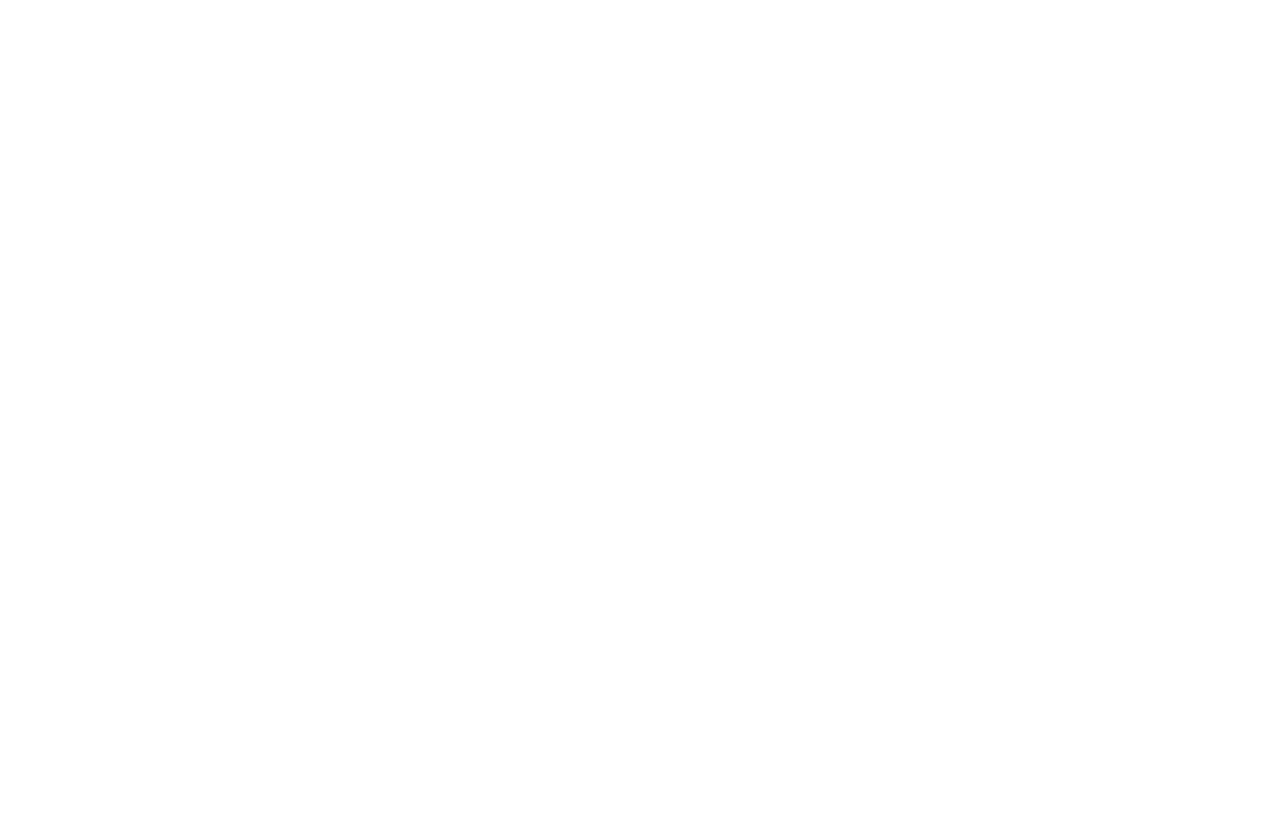
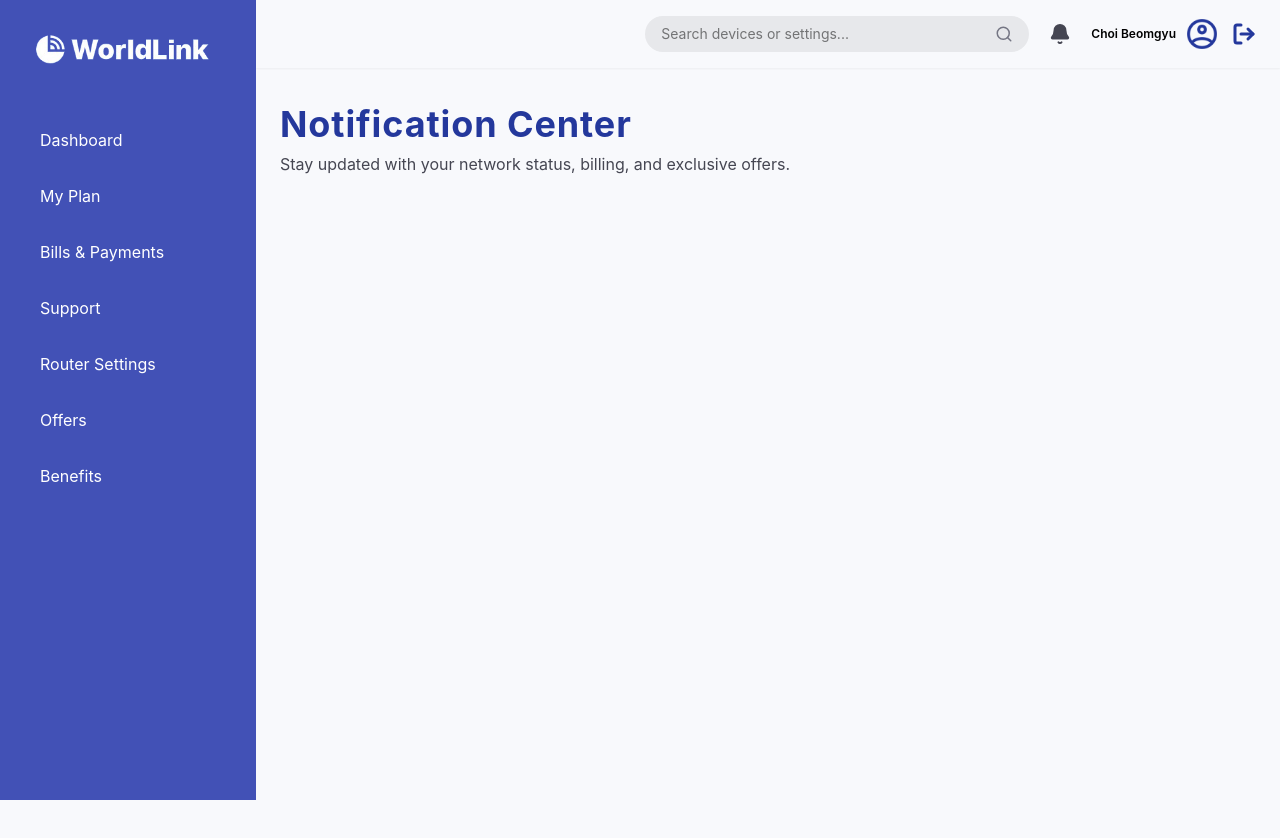
Before and after one commit to shi26tal/worldlink_project, a React (Vite) app: page /notification in a window 1280 px wide. Before the commit this address had no page. Shown: the top 838 px of the page. Before the commit the page ends 800 px from the top, so only its background shows below. Built offline with nearby package versions, Linux system fonts and the light colour scheme.

Commit message:
notification

```diff
--- a/src/components/Header.tsx
+++ b/src/components/Header.tsx
@@ -42,7 +42,7 @@
           </button>
 
           {/* Notification */}
-          <button>
+          <button onClick={() => navigate('notification')}>
             <Bell size={22} fill="#454652" className="text-[#454652]" />
           </button>
 
--- /dev/null
+++ b/src/pages/NotificationPage.tsx
@@ -0,0 +1,18 @@
+
+
+const NotificationPage = () => {
+  return (
+    <div className="bg-[#F8F9FC] p-4 min-h-screen md:p-6">
+         <div className="mb-6">
+        <h1 className="text-[#24389C] text-4xl font-bold tracking-wide mb-2">
+          Notification Center
+        </h1>
+        <p className="text-[#454652] text-base">
+          Stay updated with your network status, billing, and exclusive offers.
+        </p>
+      </div>
+    </div>
+  )
+}
+
+export default NotificationPage
--- a/src/routes/AppRoutes.tsx
+++ b/src/routes/AppRoutes.tsx
@@ -14,6 +14,7 @@
 import ReportProblemPage from "../pages/Support-Page/ReportProblemPage";
 import EmployeeVerificationPage from "../pages/EmployeeVerificationPage";
 import ChangePasswordPage from "../pages/ChangePasswordPage";
+import NotificationPage from "../pages/NotificationPage";
 
 const AppRoutes = () => {
   return (
@@ -23,6 +24,7 @@
         <Route path="profile" element={<ProfilePage />} />
         <Route path="employee-verification" element={<EmployeeVerificationPage />}></Route>
         <Route path="change-password" element={<ChangePasswordPage />}></Route>
+        <Route path="notification" element={<NotificationPage />}></Route>
         <Route path="refer" element={<ReferPage />}></Route>
         <Route path="my-plan" element={<MyPlanPage />} />
         <Route path="router-settings" element={<RouterSettingPage />} />
```
